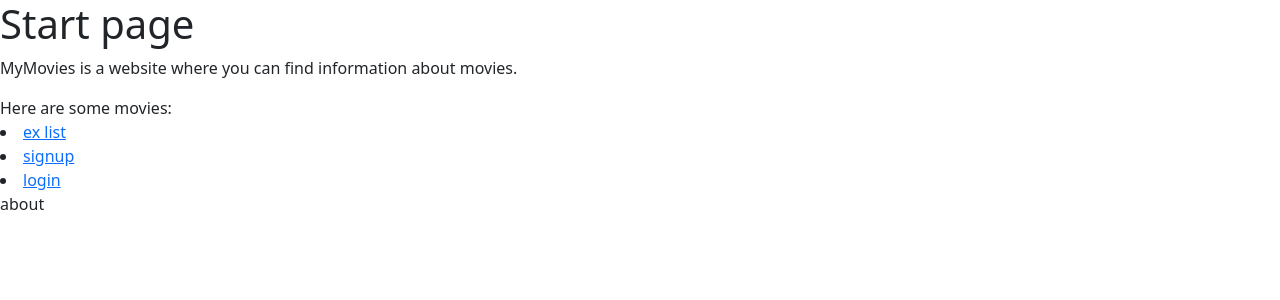
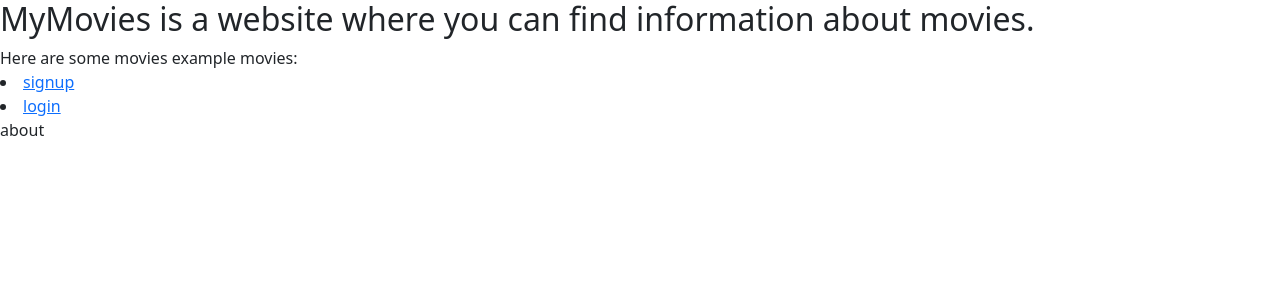
Before and after one commit to WJakubowsk/movie_recommender, a Django app: page /app/v0/ in a window 1280 px wide. Shown: the top 300 px of the page. Run offline with Django 4.2, Linux system fonts and the light colour scheme; data that the repository does not hold is empty.

Commit message:
prettier start page

```diff
--- a/core/movierecommenderapp/templates/index.html
+++ b/core/movierecommenderapp/templates/index.html
@@ -1,12 +1,14 @@
 {% extends "main/base.html" %}
 {% block title %}Welcome Page{% endblock title %}
 {% block content %}
-    <h1>Start page</h1>
-    <p>MyMovies is a website where you can find information about movies.</p>
-    Here are some movies:
-    {{ movies }}
+    <h2>MyMovies is a website where you can find information about movies.</h2>
 
-    <li><a href="{% url 'example' 'fight' %}">ex list</a></li>
+    Here are some movies example movies:
+    {% for movie in movies %}
+        <p>{{ movie.title }} <img src="{{ movie.poster }}" width="100"></p>
+    {% endfor %}
+
+{#    <li><a href="{% url 'example' 'fight' %}">ex list</a></li>#}
     <li><a href="{% url 'signup' %}">signup</a></li>
     <li><a href="{% url 'login' %}">login</a></li>
 {% endblock %}
--- a/core/movierecommenderapp/views.py
+++ b/core/movierecommenderapp/views.py
@@ -12,12 +12,13 @@ def example(request, title):
 
 
 def index(request):
-    return render(request, 'index.html')
+    movies = Show.objects.all()  # example shows to display
+    movies = list(movies[:10])
+    return render(request, 'index.html', {'movies': movies})
 
 
 def home(request):
-    movies = Show.objects.all()  # for now
-    return render(request, 'home.html', {'movies': movies})
+    return render(request, 'home.html')
 
 
 def signup(request):
```
